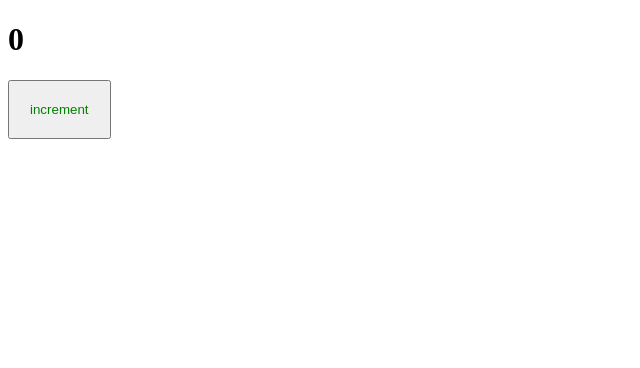
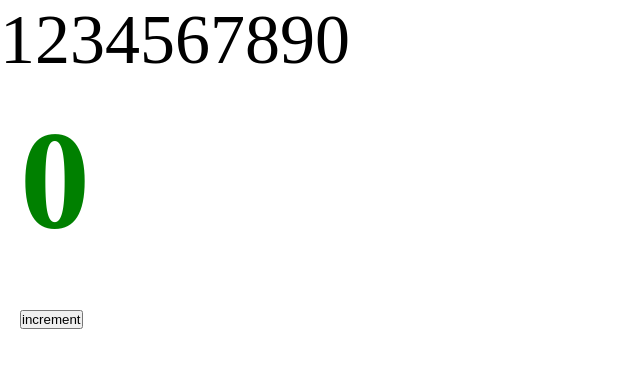
Before and after one commit to shevchenkostya/frontend_react, a React app: page / in a window 1280 px wide. Shown: the top 368 px of the page, without its empty margins (0-640 px from the left). Built offline with nearby package versions, Linux system fonts and the light colour scheme.

Commit message:
scss modules config

```diff
--- /dev/null
+++ b/src/App.tsx
@@ -0,0 +1,14 @@
+
+import { Counter } from './components/Counter';
+import './index.scss'
+
+function App() {
+  return (
+    <div className="app">
+1234567890
+      <Counter />
+    </div>
+  );
+}
+
+export default App;
--- /dev/null
+++ b/src/components/Counter.module.scss
@@ -0,0 +1,4 @@
+.btn {
+  padding: 20px;
+  color: green;
+}
--- a/src/components/Counter.scss
+++ /dev/null
@@ -1,4 +0,0 @@
-button {
-    padding: 20px;
-    color: green;
-}
--- a/src/components/Counter.tsx
+++ b/src/components/Counter.tsx
@@ -1,5 +1,5 @@
 import { useState } from 'react';
-import './Counter.scss';
+import classes from './Counter.module.scss';
 
 export function Counter() {
   const [count, setCount] = useState(0);
@@ -8,7 +8,7 @@ export function Counter() {
     setCount((prevCount) => prevCount + 1);
   };
   return (
-    <div>
+    <div className={classes.btn}>
       <h1>{count}</h1>
       <button onClick={increment}>increment</button>
     </div>
--- /dev/null
+++ b/src/index.scss
@@ -0,0 +1,9 @@
+* {
+  margin: 0;
+  padding: 0;
+  box-sizing: border-box;
+}
+
+.app {
+  font-size: 70px;
+}
--- a/src/index.tsx
+++ b/src/index.tsx
@@ -1,8 +1,9 @@
 import { render } from 'react-dom';
-import { Counter } from './components/Counter';
+import App from './App';
 
 render(
-<div>
-    <Counter/>
-</div>,
-document.getElementById('root'));
+  <div>
+    <App />
+  </div>,
+  document.getElementById('root'),
+);
```
Also changed, not shown: package.json (+60 -7 lines), src/global.d.ts (added, +7 -0 lines), 10 other files (tests, documents, lock files or other folders).
